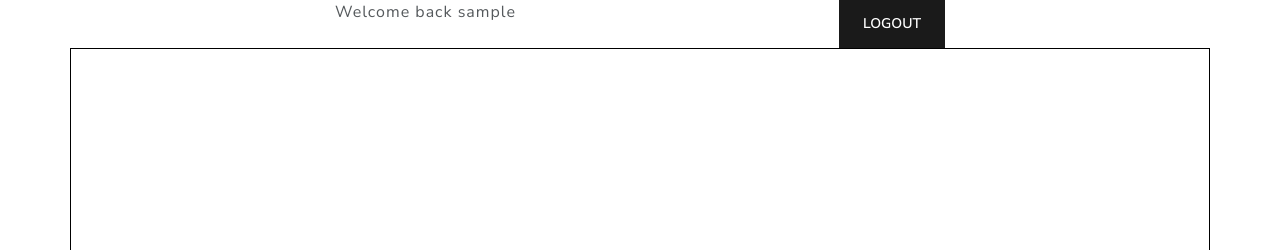
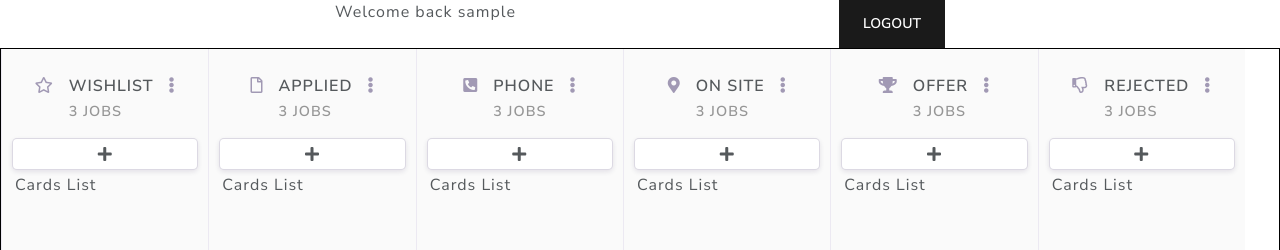
Before and after one commit to samqchau/job-tracker, a React (Create React App) app in the folder client/: page /home in a window 1280 px wide. Shown: the top 250 px of the page. Built offline with nearby package versions, Linux system fonts and the light colour scheme; no server answers; sample sign-in values are in the browser's storage.

Commit message:
Applications List Component added

```diff
--- a/client/public/index.html
+++ b/client/public/index.html
@@ -4,6 +4,13 @@
     <meta charset="UTF-8" />
     <meta http-equiv="X-UA-Compatible" content="IE=edge" />
     <meta name="viewport" content="width=device-width, initial-scale=1.0" />
+    <link
+      rel="stylesheet"
+      href="https://cdnjs.cloudflare.com/ajax/libs/font-awesome/5.15.3/css/all.min.css"
+      integrity="sha512-iBBXm8fW90+nuLcSKlbmrPcLa0OT92xO1BIsZ+ywDWZCvqsWgccV3gFoRBv0z+8dLJgyAHIhR35VZc2oM/gI1w=="
+      crossorigin="anonymous"
+      referrerpolicy="no-referrer"
+    />
     <title>Job Tracker</title>
   </head>
   <body>
--- a/client/src/App.jsx
+++ b/client/src/App.jsx
@@ -15,10 +15,10 @@ const App = () => {
       <Router>
         <Header />
         <main className='app-main'>
-          <Container className='app-main-container'>
+          <div className='app-main-container'>
             <Route component={LandingScreen} path='/' exact />
             <Route component={HomeScreen} path='/home' />
-          </Container>
+          </div>
         </main>
         <Footer />
       </Router>
--- /dev/null
+++ b/client/src/components/AppList.jsx
@@ -0,0 +1,30 @@
+import React from 'react';
+import { useSelector } from 'react-redux';
+import '../styles/appList.css';
+
+const AppList = ({ name, icon }) => {
+  return (
+    <>
+      <div className='list-container'>
+        <div className='list-header'>
+          <span className='list-header-icon'>
+            <i className={icon}></i>
+          </span>
+          <div className='list-header-main'>
+            <div className='list-header-main-title'>{name}</div>
+            <div className='list-header-main-count'>3 jobs</div>
+          </div>
+          <span className='list-header-options'>
+            <i className='fas fa-ellipsis-v' />
+          </span>
+        </div>
+        <div className='list-add'>
+          <i className='fas fa-plus' />
+        </div>
+        <div className='list-cards-container'>Cards List</div>
+      </div>
+    </>
+  );
+};
+
+export default AppList;
--- a/client/src/screens/HomeScreen.jsx
+++ b/client/src/screens/HomeScreen.jsx
@@ -1,6 +1,7 @@
 import React, { useEffect } from 'react';
 import { useSelector } from 'react-redux';
 import JobsTable from '../components/JobsTable';
+import AppList from '../components/AppList';
 
 const HomeScreen = ({ history }) => {
   const userLogin = useSelector((state) => state.userLogin);
@@ -11,7 +12,17 @@ const HomeScreen = ({ history }) => {
     }
   }, [userInfo, history]);
 
-  return <JobsTable></JobsTable>;
+  return (
+    <>
+      <AppList name='wishlist' icon='far fa-star' />
+      <AppList name='applied' icon='far fa-file' />
+      <AppList name='phone' icon='fas fa-phone-square-alt' />
+      <AppList name='on site' icon='fas fa-map-marker-alt' />
+      <AppList name='offer' icon='fas fa-trophy' />
+      <AppList name='rejected' icon='far fa-thumbs-down' />
+      <JobsTable></JobsTable>
+    </>
+  );
 };
 
 export default HomeScreen;
--- a/client/src/styles/app.css
+++ b/client/src/styles/app.css
@@ -8,4 +8,5 @@
   align-items: center;
   border: 1px solid black;
   height: 100%;
+  width: 100%;
 }
--- /dev/null
+++ b/client/src/styles/appList.css
@@ -0,0 +1,50 @@
+.list-container {
+  width: 307px;
+  vertical-align: top;
+  padding: 10px 10px 0 10px;
+  box-sizing: border-box;
+  border-left: 1px solid #ece9f2;
+  height: 100%;
+  background-color: #fafafa;
+}
+.list-header {
+  display: flex;
+  justify-content: center;
+  text-transform: uppercase;
+  font-weight: bold;
+}
+.list-header-main {
+  padding: 15px;
+  display: flex;
+  flex-direction: column;
+}
+.list-header-main-title {
+  padding-bottom: 3px;
+}
+.list-header-main-count {
+  font-size: 0.9rem;
+  color: rgba(0, 0, 0, 0.4);
+}
+.list-header-options,
+.list-header-icon {
+  color: #a199b4;
+  padding-top: 15px;
+  cursor: pointer;
+}
+.list-add {
+  display: flex;
+  justify-content: center;
+  background-color: white;
+  padding: 7px 0 7px 0;
+  box-shadow: 0px 2px 5px rgb(25 4 69 / 10%);
+  border: 1px solid rgba(25, 4, 69, 0.15);
+  border-radius: 5px;
+  cursor: pointer;
+  transition: all 0.3s ease;
+}
+.list-add:hover {
+  box-shadow: 0px 2px 7px rgba(0, 0, 0, 0.3);
+}
+.list-cards-container {
+  padding: 3px;
+}
```
